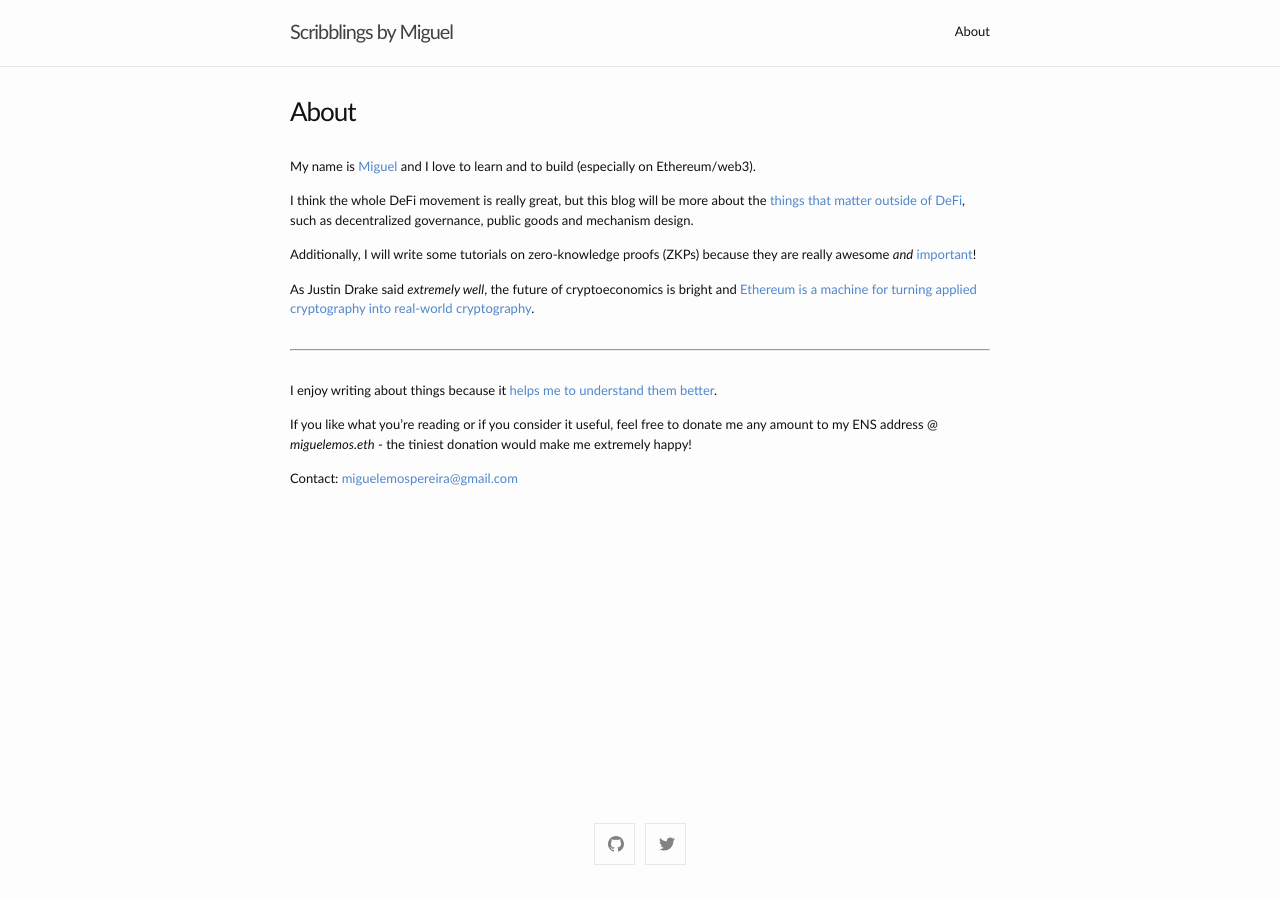
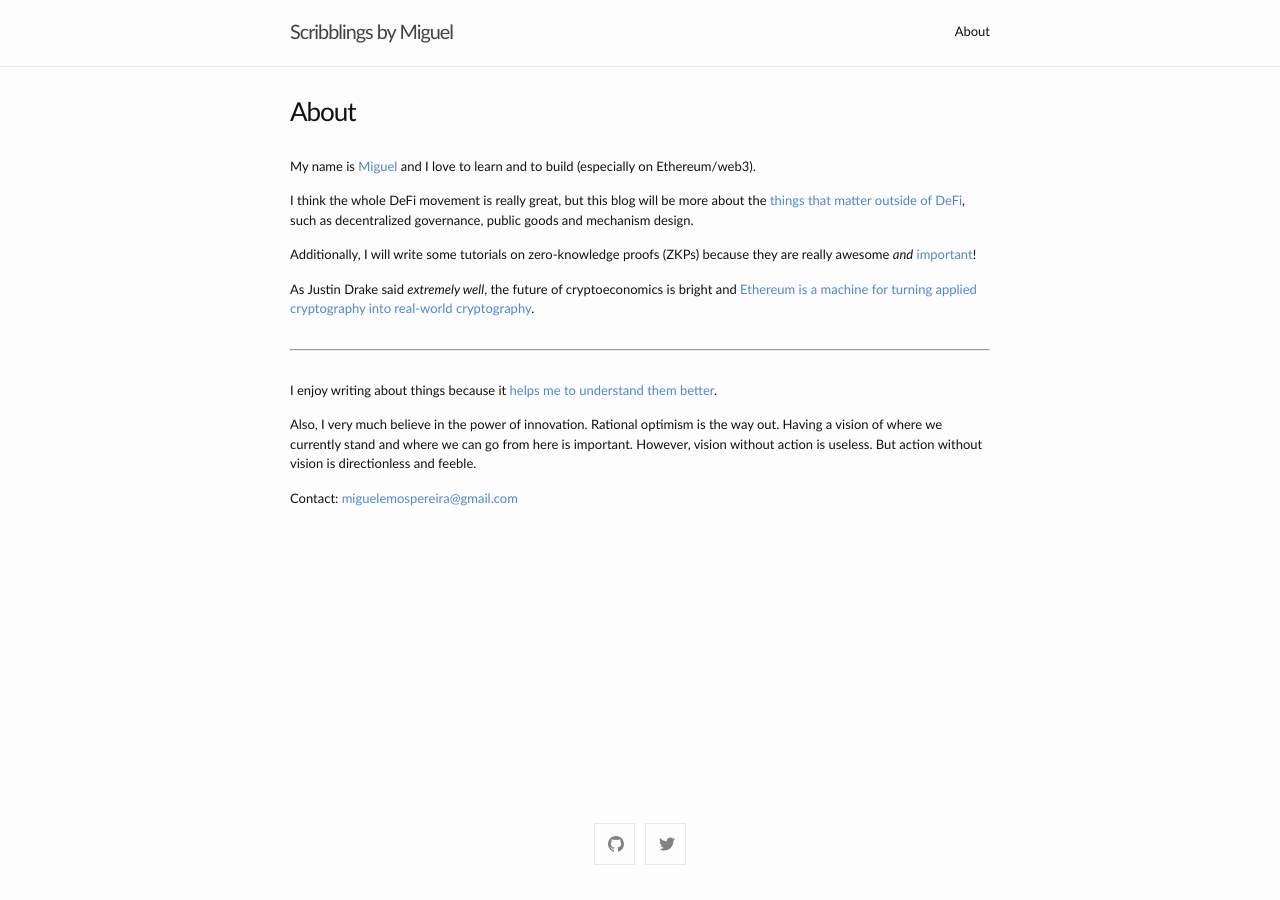
Before and after one commit to intldds/intldds.github.io, a Jekyll site: the page built from about.md, in a window 1280 px wide. Built offline with Jekyll 4.4.1, drawn with Linux system fonts in a browser that asks for light colours.

Commit message:
update aboutme file

```diff
--- a/about.md
+++ b/about.md
@@ -20,7 +20,8 @@ cryptography into real-world cryptography](https://www.reddit.com/r/ethereum/com
 
 I enjoy writing about things because it [helps me to understand them better](https://twitter.com/benjaminion_xyz/status/1368267425309933573).
 
-If you like what you're reading or if you consider it useful, feel free to donate me any amount
-to my ENS address @ *miguelemos.eth* - the tiniest donation would make me extremely happy!
+Also, I very much believe in the power of innovation. Rational optimism is the way out. Having a vision of where we currently stand and where
+we can go from here is important. However, vision without action is useless. But action without vision is directionless and
+feeble.
 
 Contact: [miguelemospereira@gmail.com](mailto:miguelemospereira@gmail.com)
```
